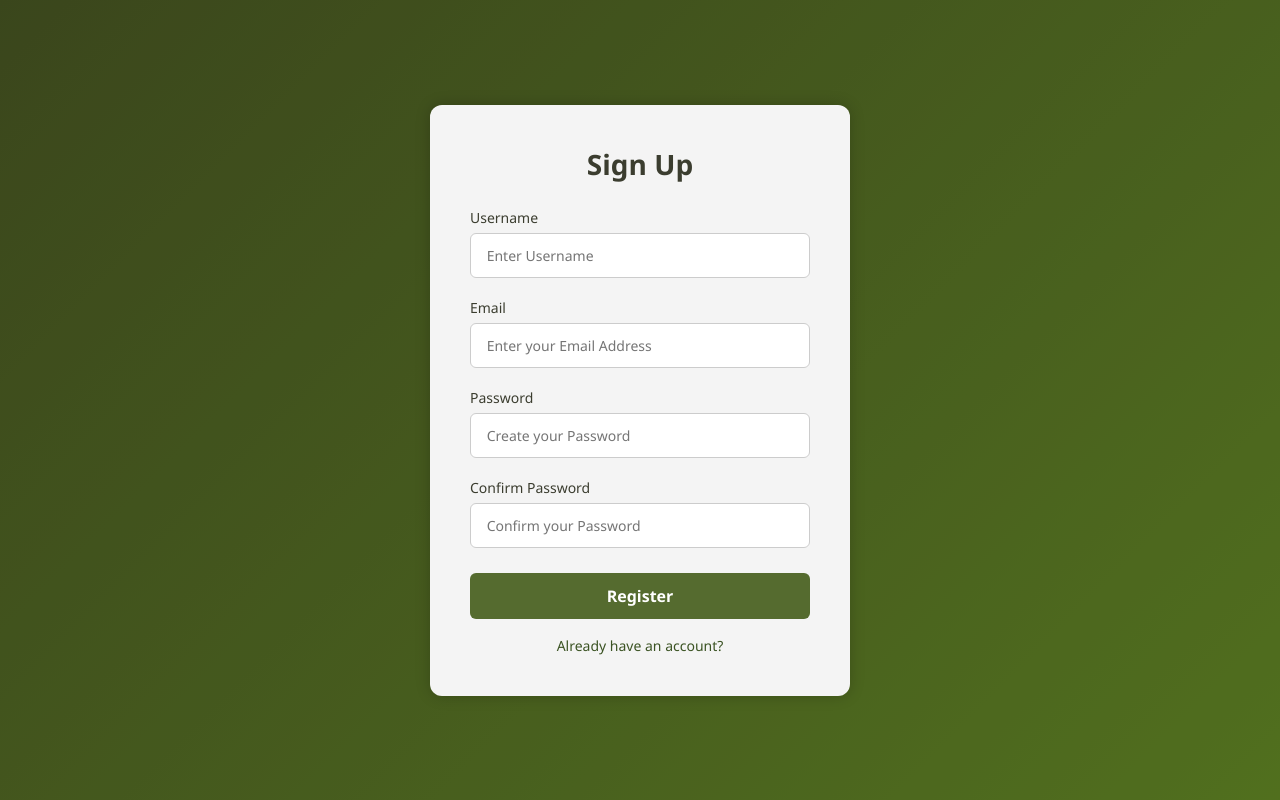
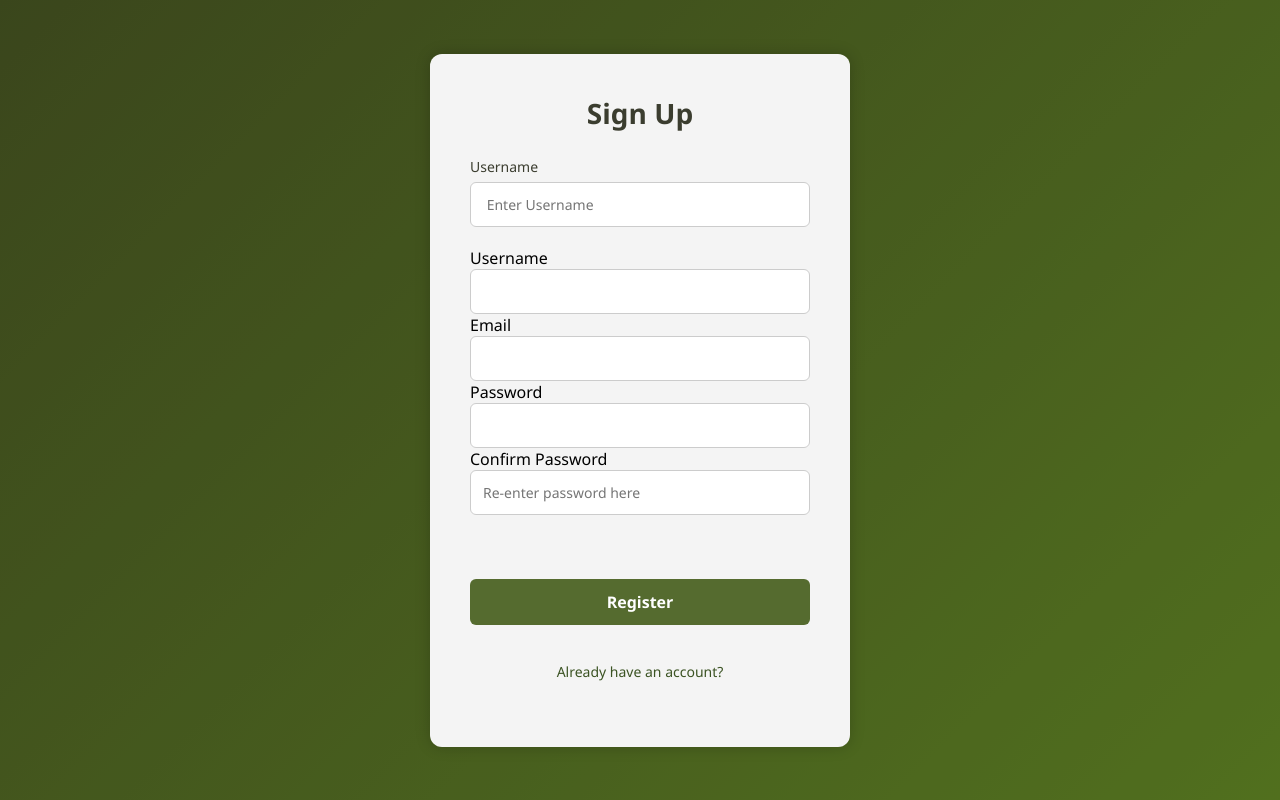
Before and after one commit to afaith-a/abaslon-finals, a PHP site: page / in a window 1280 px wide. Run offline with PHP 8.4, Linux system fonts and the light colour scheme.

Commit message:
Update index.php

```diff
--- a/index.php
+++ b/index.php
@@ -95,18 +95,18 @@ if ($_SERVER['REQUEST_METHOD'] == 'POST') {
                     <input type="text" placeholder=" Enter Username" name="username" required>
                 </div>
                 <div class="input-box">
-                        <span class="details">Email</span>
-                        <input type="email" placeholder=" Enter your Email Address" required name="email">
-                    </div>
-                    <div class="input-box">
-                        <span class="details">Password</span>
-                        <input type="password" placeholder=" Create your Password" required name="password">
-                    </div>
+                        <label for="username">Username</label>
+            <input type="text" name="username" required>
 
-                    <div class="input-box">
-                        <span class="details">Confirm Password</span>
-                        <input type="password" placeholder=" Confirm your Password" required name="confirmPassword">
-                    </div>
+            <label for="email">Email</label>
+            <input type="email" name="email" required>
+
+            <label for="password">Password</label>
+            <input type="password" name="password" minlength="6" required>
+
+            <label for="Cpass" class="label">Confirm Password</label>
+            <input type="password" id="Cpass" name="Cpass" class="textbox" placeholder="Re-enter password here" required>
+            <span style="color:red;"><?php echo $Cpass_err; ?></span><br><br>
             </div>
                 <div class="button">
                     <input type="submit" value="Register">
```
